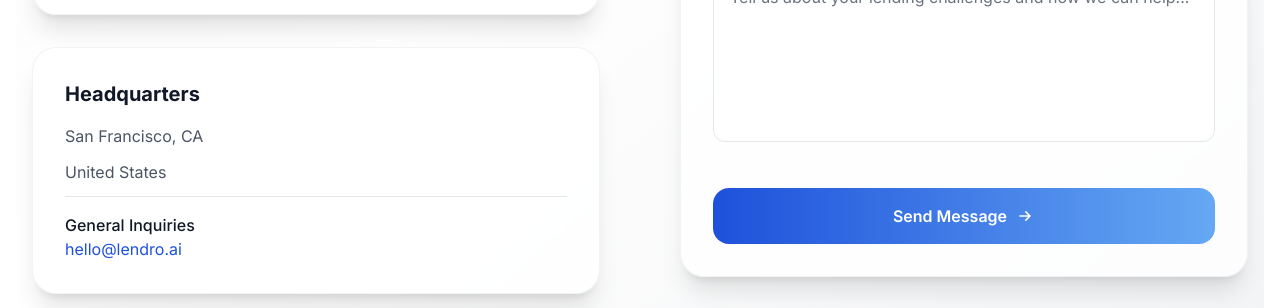
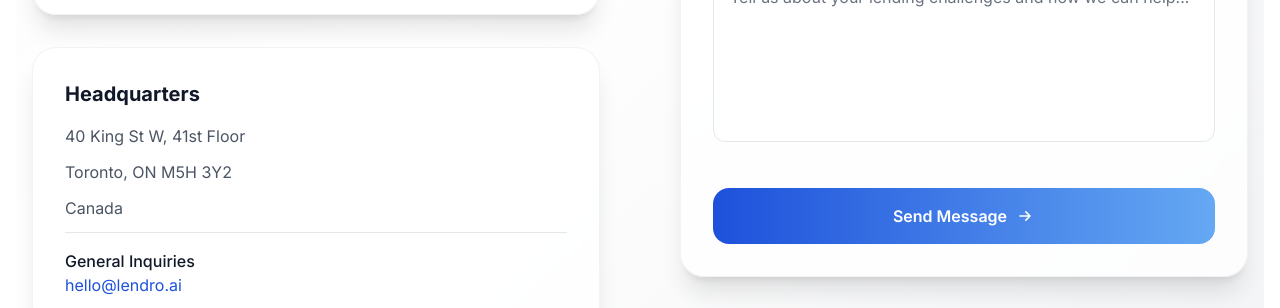
Before and after one commit to kaushaldevda7/lendro-ai-website, a Next.js app in the folder frontend/: page /contact in a window 1280 px wide. Shown: the part 860-1168 px from the top of the page. Built offline with nearby package versions, Linux system fonts and the light colour scheme; no server answers.

Commit message:
Update headquarters address to Toronto location - Changed from San Francisco to 40 King St W, 41st Floor, Toronto, ON M5H 3Y2, Canada

```diff
--- a/frontend/src/app/contact/page.tsx
+++ b/frontend/src/app/contact/page.tsx
@@ -244,8 +244,9 @@ export default function ContactPage() {
               <div className="bg-white/80 backdrop-blur-sm rounded-3xl p-8 shadow-xl border border-gray-200/50">
                 <h3 className="text-xl font-bold mb-4 text-gray-900">Headquarters</h3>
                 <div className="space-y-3 text-gray-600">
-                  <p>San Francisco, CA</p>
-                  <p>United States</p>
+                  <p>40 King St W, 41st Floor</p>
+                  <p>Toronto, ON M5H 3Y2</p>
+                  <p>Canada</p>
                   <div className="pt-4 border-t border-gray-200">
                     <p className="font-medium text-gray-900">General Inquiries</p>
                     <a href="mailto:hello@lendro.ai" className="text-lendro-primary hover:text-lendro-secondary transition-colors">hello@lendro.ai</a>
```
